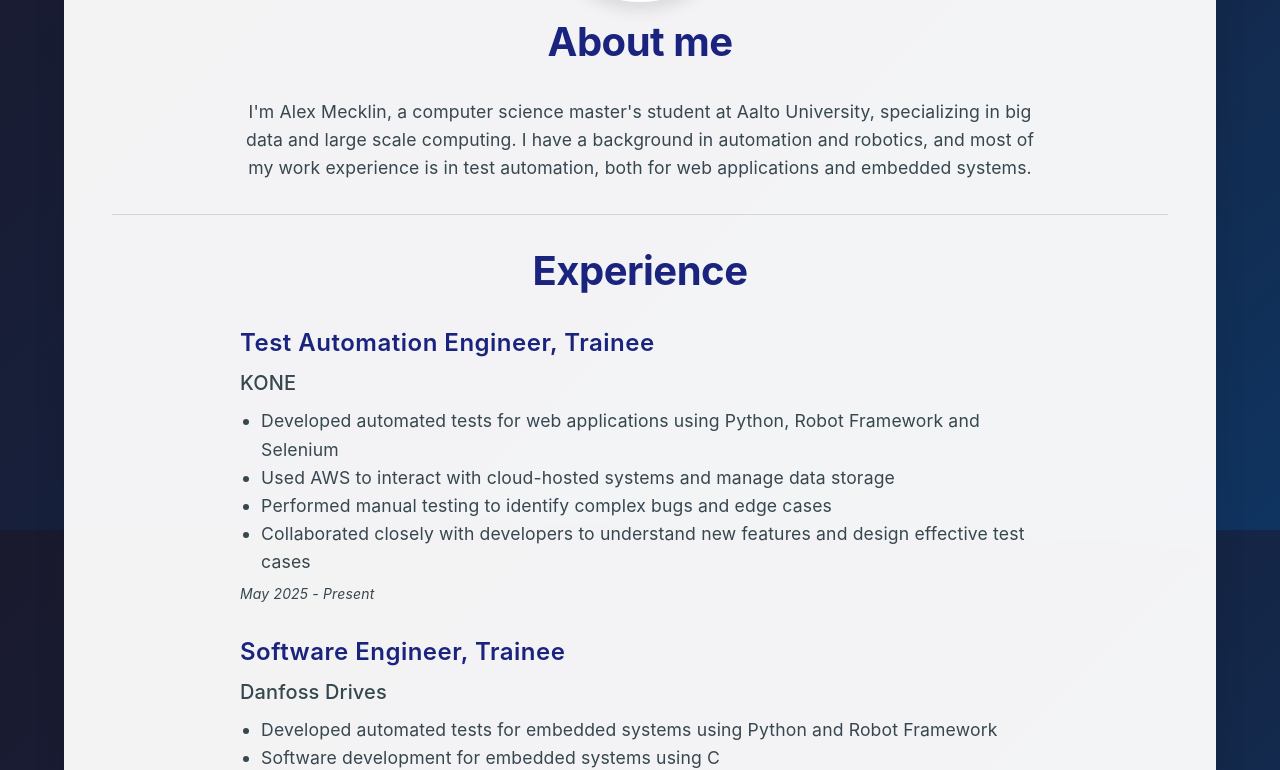
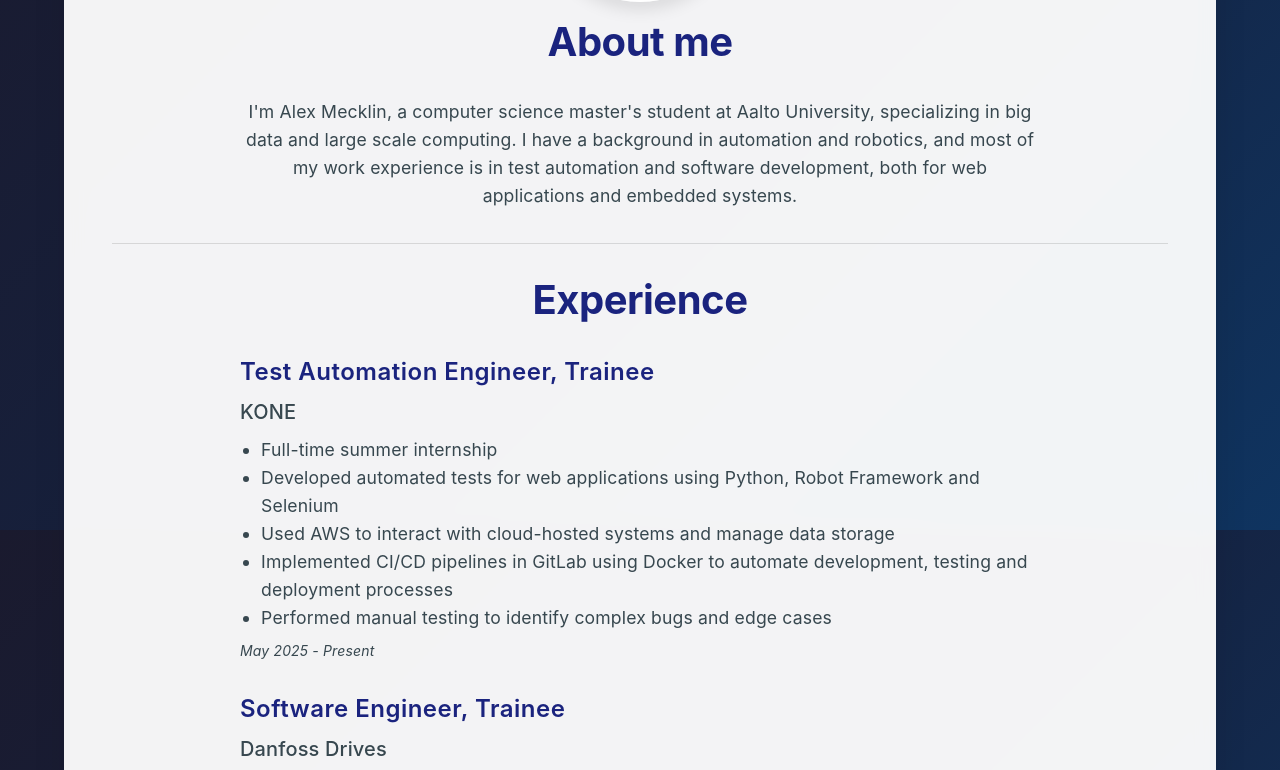
Before and after one commit to alex20m/website, a React (Create React App) app: page / in a window 1280 px wide. Shown: the part 1070-1840 px from the top of the page. Built offline with nearby package versions, Linux system fonts and the light colour scheme.

Commit message:
CV updated and experience

```diff
--- a/src/pages/About.js
+++ b/src/pages/About.js
@@ -60,7 +60,7 @@ function About() {
           }}
         >
           I'm Alex Mecklin, a computer science master's student at Aalto University, specializing in big data and large scale computing.
-          I have a background in automation and robotics, and most of my work experience is in test automation, both for web applications and embedded systems.
+          I have a background in automation and robotics, and most of my work experience is in test automation and software development, both for web applications and embedded systems.
         </Typography>
       </motion.div>
     </Box>
--- a/src/pages/Experience.js
+++ b/src/pages/Experience.js
@@ -7,10 +7,11 @@ const experiences = [
     title: "Test Automation Engineer, Trainee",
     company: "KONE",
     description: [
+      "Full-time summer internship",
       "Developed automated tests for web applications using Python, Robot Framework and Selenium",
       "Used AWS to interact with cloud-hosted systems and manage data storage",
+      "Implemented CI/CD pipelines in GitLab using Docker to automate development, testing and deployment processes",
       "Performed manual testing to identify complex bugs and edge cases",
-      "Collaborated closely with developers to understand new features and design effective test cases"
     ],
     period: "May 2025 - Present"
   },
@@ -18,6 +19,7 @@ const experiences = [
     title: "Software Engineer, Trainee",
     company: "Danfoss Drives",
     description: [
+      "Full-time summer internship",
       "Developed automated tests for embedded systems using Python and Robot Framework",
       "Software development for embedded systems using C",
       "Developed Python scripts to boost efficiency and automate repetitive tasks in the development process"
@@ -28,6 +30,7 @@ const experiences = [
     title: "Engine Automation Trainee ",
     company: "Wärtsilä",
     description: [
+      "Worked full-time during the summers and part-time during the spring 2023",
       "Conducted investigations on returned automation parts from field installations",
       "Performed maintenance on engine simulation rig",
       "Handled customer deliveries of engine automation software tools"
```
